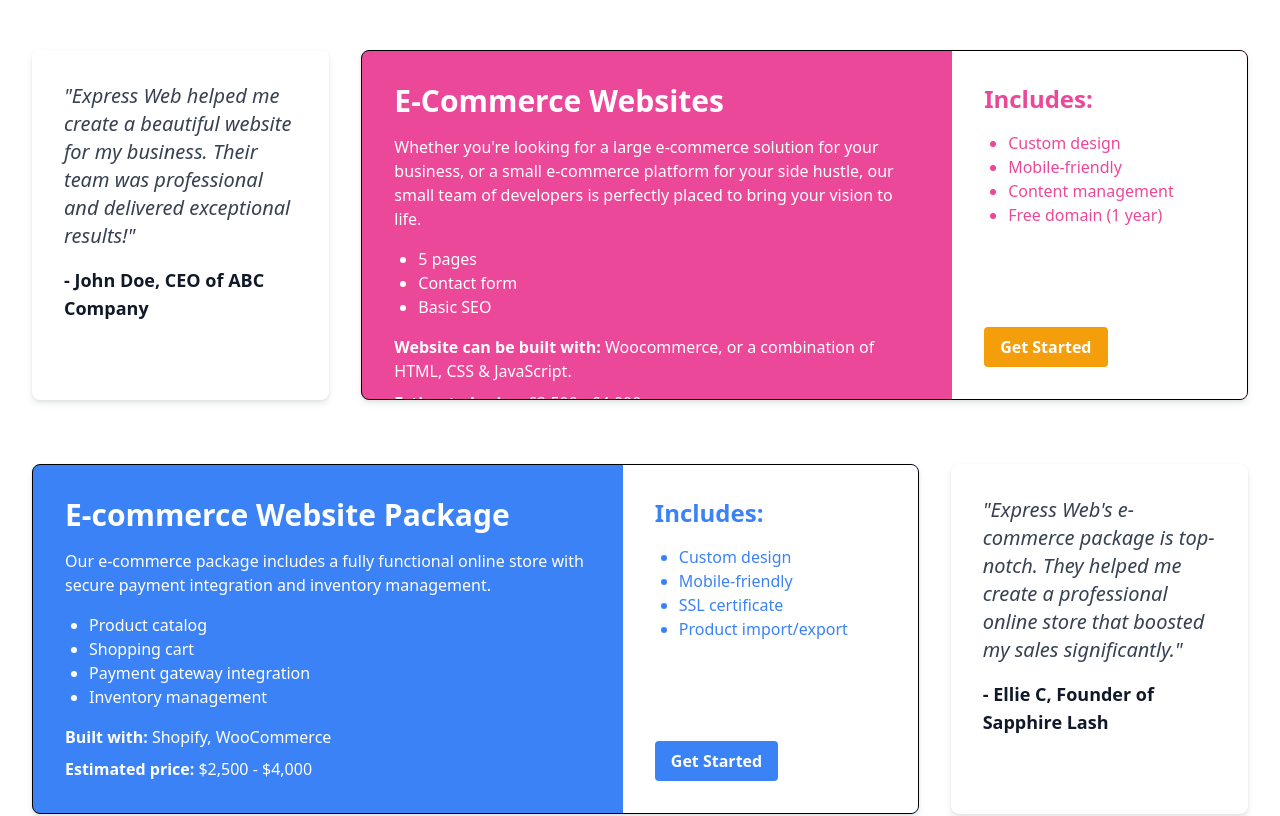
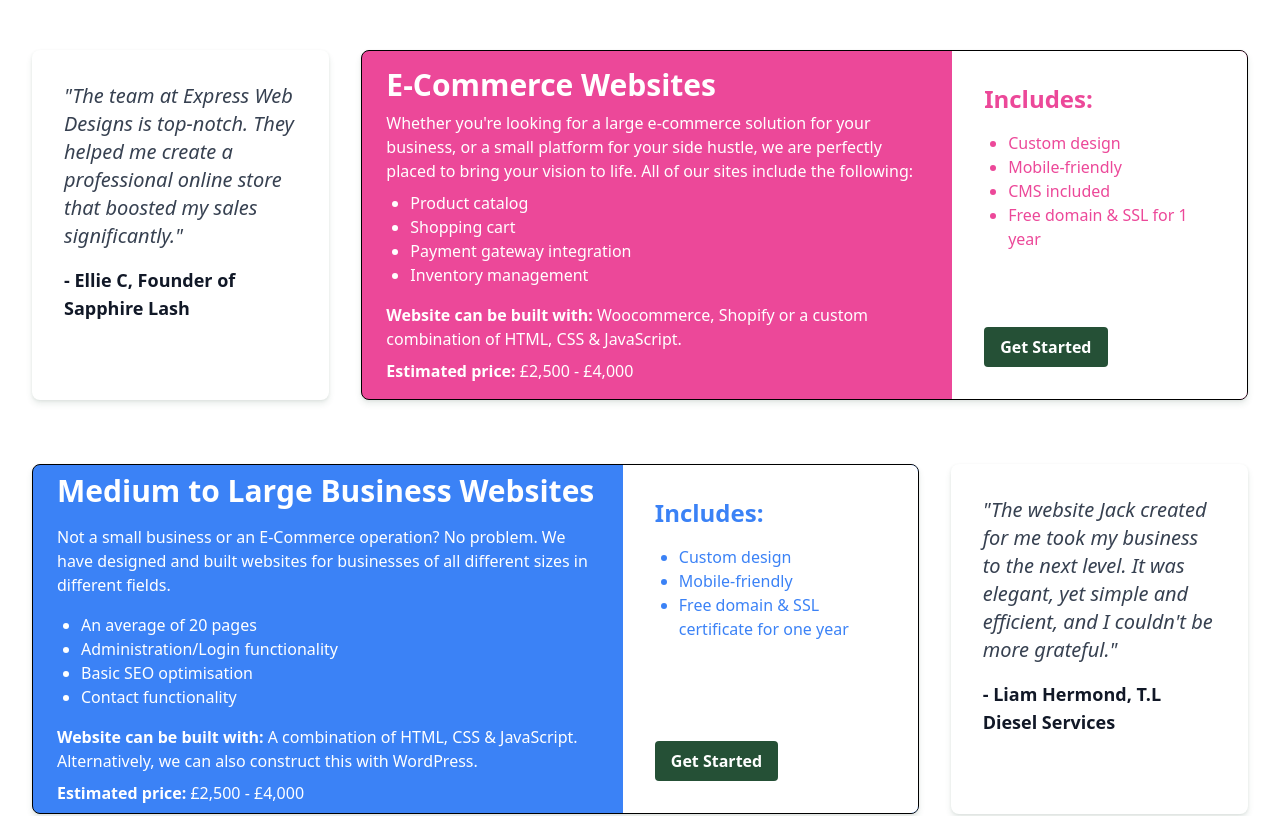
Before and after one commit to jdm1991/final-express, a Next.js app: page /webDesign in a window 1280 px wide. Shown: the part 940-1756 px from the top of the page. Built offline with nearby package versions, Linux system fonts and the light colour scheme.

Commit message:
Website design page complete

```diff
--- a/src/app/components/SmallPortfolio.jsx
+++ b/src/app/components/SmallPortfolio.jsx
@@ -4,7 +4,7 @@ export default function Portfolio() {
     <section className="bg-white py-12">
       <div className="max-w-7xl mx-auto px-8 sm:px-6 lg:px-8">
         <h2 className="text-4xl md:text-5xl font-bold text-[#255036] mb-10 text-left">
-          Our Portfolio
+          Our Portfolio:
         </h2>
         <div className="grid grid-cols-1 md:grid-cols-3 gap-8">
           {/* Portfolio Tile 1 */}
--- a/src/app/webDesign/page.jsx
+++ b/src/app/webDesign/page.jsx
@@ -43,9 +43,9 @@ export default function WebsiteDesign() {
             >
               <div className="md:flex h-full">
                 <div className="md:flex-1">
-                  <div className="p-6 sm:p-8 text-white">
+                  <div className="p-6 sm:p-6 sm:pt-4 text-white">
                     <h2 className="text-xl sm:text-2xl md:text-3xl font-bold mb-4">
-                      Personal & Small Business Websites
+                      Small Business & Personal Websites
                     </h2>
                     <p className="text-base mb-4">
                       All of our sites start at the same point, they have
@@ -119,12 +119,12 @@ export default function WebsiteDesign() {
               }}
             >
               <p className="text-base sm:text-lg md:text-xl italic text-gray-700 mb-4">
-                {`"Express Web helped me create a beautiful website for my
-                business. Their team was professional and delivered exceptional
-                results!"`}
+                {`"The team at Express Web Designs is top-notch. They helped
+                me create a professional online store that boosted my sales
+                significantly."`}
               </p>
               <p className="text-sm sm:text-base md:text-lg font-bold text-gray-900">
-                - John Doe, CEO of ABC Company
+                - Ellie C, Founder of Sapphire Lash
               </p>
             </div>
             <div
@@ -136,28 +136,30 @@ export default function WebsiteDesign() {
             >
               <div className="md:flex h-full">
                 <div className="md:flex-1">
-                  <div className="p-6 sm:p-8 text-white">
-                    <h2 className="text-xl sm:text-2xl md:text-3xl font-bold mb-4">
+                  <div className="p-6 sm:p-6 sm:pt-4 text-white">
+                    <h2 className="text-xl sm:text-2xl md:text-3xl font-bold mb-2">
                       E-Commerce Websites
                     </h2>
-                    <p className="text-base mb-4">
+                    <p className="text-sm sm:text-base mb-2">
                       Whether you're looking for a large e-commerce solution for
-                      your business, or a small e-commerce platform for your
-                      side hustle, our small team of developers is perfectly
-                      placed to bring your vision to life.
+                      your business, or a small platform for your side hustle,
+                      we are perfectly placed to bring your vision to life. All
+                      of our sites include the following:
                     </p>
-                    <ul className="list-disc pl-6 mb-4 text-sm md:text-base">
-                      <li>5 pages</li>
-                      <li>Contact form</li>
-                      <li>Basic SEO</li>
+                    <ul className="list-disc pl-6 mb-4 text-xs sm:text-sm md:text-base">
+                      <li>Product catalog</li>
+                      <li>Shopping cart</li>
+                      <li>Payment gateway integration</li>
+                      <li>Inventory management</li>
                     </ul>
-                    <p className="text-base mb-2">
+                    <p className="text-sm sm:text-base mb-2">
                       <span className="font-bold">
                         Website can be built with:
                       </span>{" "}
-                      Woocommerce, or a combination of HTML, CSS & JavaScript.
+                      Woocommerce, Shopify or a custom combination of HTML, CSS
+                      & JavaScript.
                     </p>
-                    <p className="text-base">
+                    <p className="text-sm sm:text-base">
                       <span className="font-bold">Estimated price:</span> £2,500
                       - £4,000
                     </p>
@@ -168,15 +170,15 @@ export default function WebsiteDesign() {
                     <h3 className="text-lg sm:text-xl md:text-2xl font-bold mb-4">
                       Includes:
                     </h3>
-                    <ul className="list-disc pl-6 text-sm md:text-base">
+                    <ul className="list-disc pl-6 text-xs sm:text-sm md:text-base">
                       <li>Custom design</li>
                       <li>Mobile-friendly</li>
-                      <li>Content management</li>
-                      <li>Free domain (1 year)</li>
+                      <li>CMS included</li>
+                      <li>Free domain & SSL for 1 year</li>
                     </ul>
                   </div>
                   <div className="p-6 sm:p-8">
-                    <button className="bg-amber-500 text-white font-bold py-2 px-4 rounded hover:bg-amber-600 transition duration-300">
+                    <button className="bg-[#255036] text-white font-bold py-2 px-4 rounded hover:bg-amber-500 transition duration-300">
                       Get Started
                     </button>
                   </div>
@@ -198,28 +200,31 @@ export default function WebsiteDesign() {
             >
               <div className="md:flex h-full">
                 <div className="md:flex-1">
-                  <div className="p-6 sm:p-8 text-white">
+                  <div className="p-6 sm:p-6 sm:pt-2 text-white">
                     <h2 className="text-xl sm:text-2xl md:text-3xl font-bold mb-4">
-                      E-commerce Website Package
+                      Medium to Large Business Websites
                     </h2>
                     <p className="text-base mb-4">
-                      Our e-commerce package includes a fully functional online
-                      store with secure payment integration and inventory
-                      management.
+                      Not a small business or an E-Commerce operation? No
+                      problem. We have designed and built websites for
+                      businesses of all different sizes in different fields.
                     </p>
                     <ul className="list-disc pl-6 mb-4 text-sm md:text-base">
-                      <li>Product catalog</li>
-                      <li>Shopping cart</li>
-                      <li>Payment gateway integration</li>
-                      <li>Inventory management</li>
+                      <li>An average of 20 pages</li>
+                      <li>Administration/Login functionality</li>
+                      <li>Basic SEO optimisation</li>
+                      <li>Contact functionality</li>
                     </ul>
                     <p className="text-base mb-2">
-                      <span className="font-bold">Built with:</span> Shopify,
-                      WooCommerce
+                      <span className="font-bold">
+                        Website can be built with:
+                      </span>{" "}
+                      A combination of HTML, CSS & JavaScript. Alternatively, we
+                      can also construct this with WordPress.
                     </p>
                     <p className="text-base">
-                      <span className="font-bold">Estimated price:</span> $2,500
-                      - $4,000
+                      <span className="font-bold">Estimated price:</span> £2,500
+                      - £4,000
                     </p>
                   </div>
                 </div>
@@ -231,12 +236,11 @@ export default function WebsiteDesign() {
                     <ul className="list-disc pl-6 text-sm md:text-base">
                       <li>Custom design</li>
                       <li>Mobile-friendly</li>
-                      <li>SSL certificate</li>
-                      <li>Product import/export</li>
+                      <li>Free domain & SSL certificate for one year</li>
                     </ul>
                   </div>
                   <div className="p-6 sm:p-8">
-                    <button className="bg-blue-500 text-white font-bold py-2 px-4 rounded hover:bg-blue-600 transition duration-300">
+                    <button className="bg-[#255036] text-white font-bold py-2 px-4 rounded hover:bg-amber-500 transition duration-300">
                       Get Started
                     </button>
                   </div>
@@ -251,12 +255,10 @@ export default function WebsiteDesign() {
               }}
             >
               <p className="text-base sm:text-lg md:text-xl italic text-gray-700 mb-4">
-                {`"Express Web's e-commerce package is top-notch. They helped
-                me create a professional online store that boosted my sales
-                significantly."`}
+                {`"The website Jack created for me took my business to the next level. It was elegant, yet simple and efficient, and I couldn't be more grateful."`}
               </p>
               <p className="text-sm sm:text-base md:text-lg font-bold text-gray-900">
-                - Ellie C, Founder of Sapphire Lash
+                - Liam Hermond, T.L Diesel Services
               </p>
             </div>
           </div>
```
